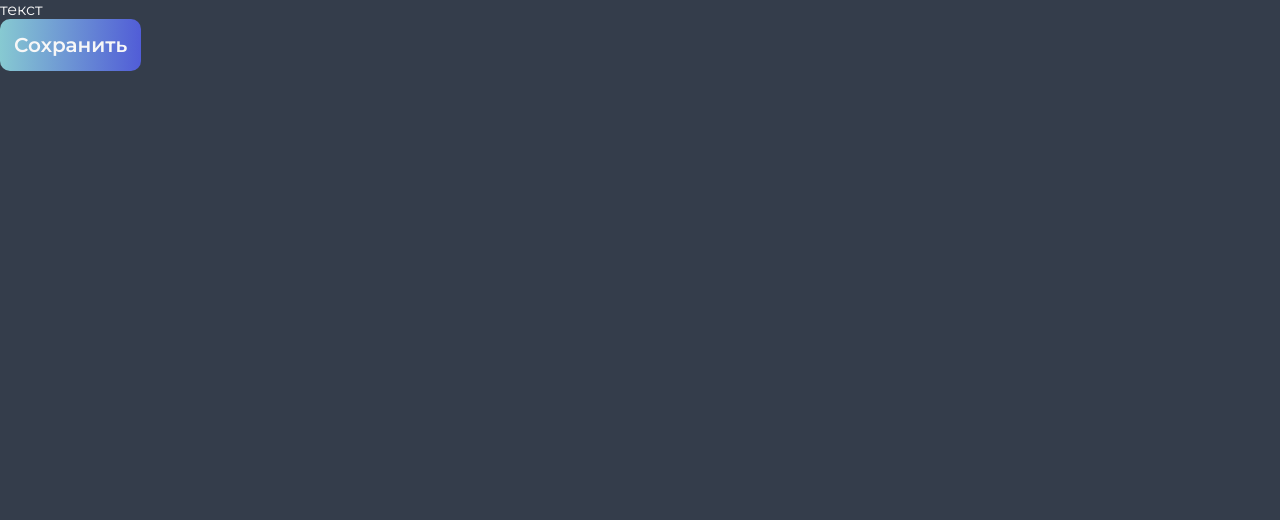
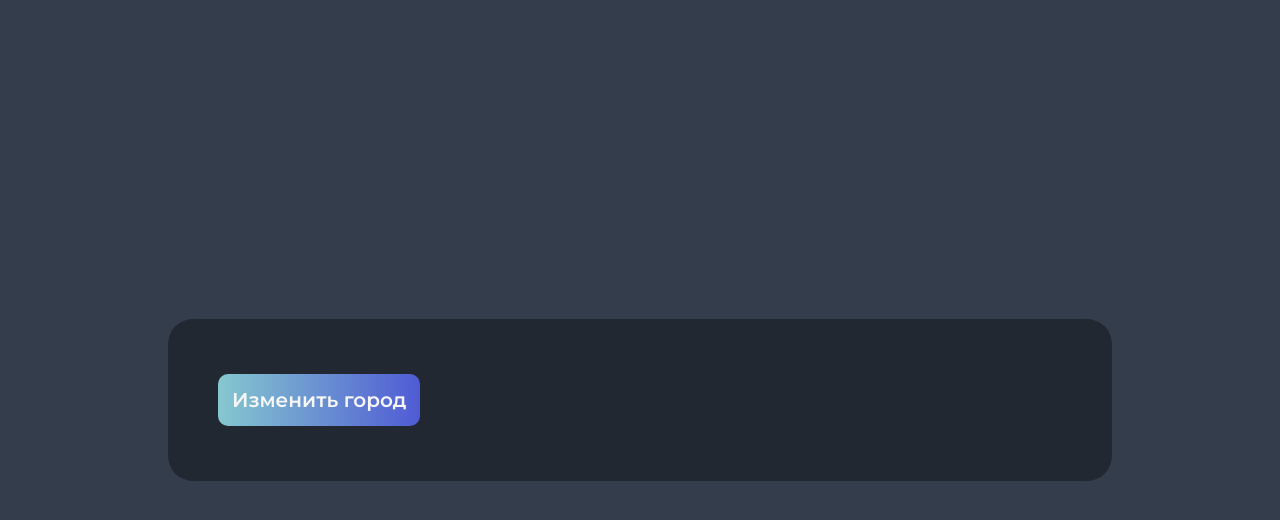
Before and after one commit to Ko2doo/weather_app, a Vue app: page / in a window 1280 px wide. Shown: the top 520 px of the page. Built offline with nearby package versions, Linux system fonts and the light colour scheme.

Commit message:
UPD:2026-08-31:: micro upd

```diff
--- a/src/App.vue
+++ b/src/App.vue
@@ -3,9 +3,47 @@ import Button from "@components/Button.vue";
 </script>
 
 <template>
-  <h1>текст</h1>
-
-  <Button>Сохранить</Button>
+  <main class="container">
+    <section class="weather-box">
+      <Button>Изменить город</Button>
+    </section>
+  </main>
 </template>
 
-<style scoped></style>
+<style lang="scss" scoped>
+@use "@styles/tools/tools" as *;
+@use "@styles/tools/mixins" as *;
+
+.container {
+  width: 100%;
+  min-height: 100dvh;
+
+  margin-left: auto;
+  margin-right: auto;
+
+  display: flex;
+  place-items: center;
+
+  @media (min-width: rem(1200)) {
+    max-width: rem(944);
+  }
+}
+
+.weather-box {
+  width: 100%;
+
+  flex-basis: 100%;
+  display: flex;
+  flex-direction: column;
+
+  padding: rem(55) rem(50);
+  margin: 0 rem(20);
+
+  background-color: var(--secondary-color);
+  border-radius: var(--border-radius-l);
+
+  @media (min-width: rem(1200)) {
+    margin: 0;
+  }
+}
+</style>
```
Also changed, not shown: src/assets/bg.png (added).
